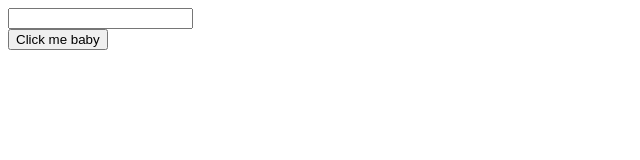
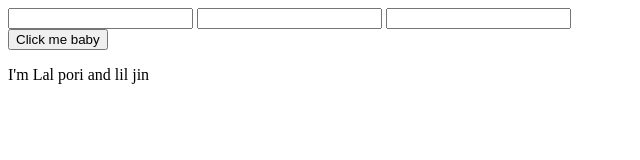
Before and after one commit to Shakilahmmedms/my_first_website, a plain HTML site: page home.html in a window 1280 px wide. Shown: the whole page, without its empty margins (0-640 px from the left). Drawn offline with Linux system fonts and the light colour scheme.

Commit message:
post is already done

```diff
--- a/home.html
+++ b/home.html
@@ -8,7 +8,10 @@
 </head>
 <body>
     <input type="text">
+    <input type="text" >
+    <input type="password">
     <br>
     <button>Click me baby</button>
+    <p>I'm Lal pori and lil jin</p>
 </body>
 </html>
```
